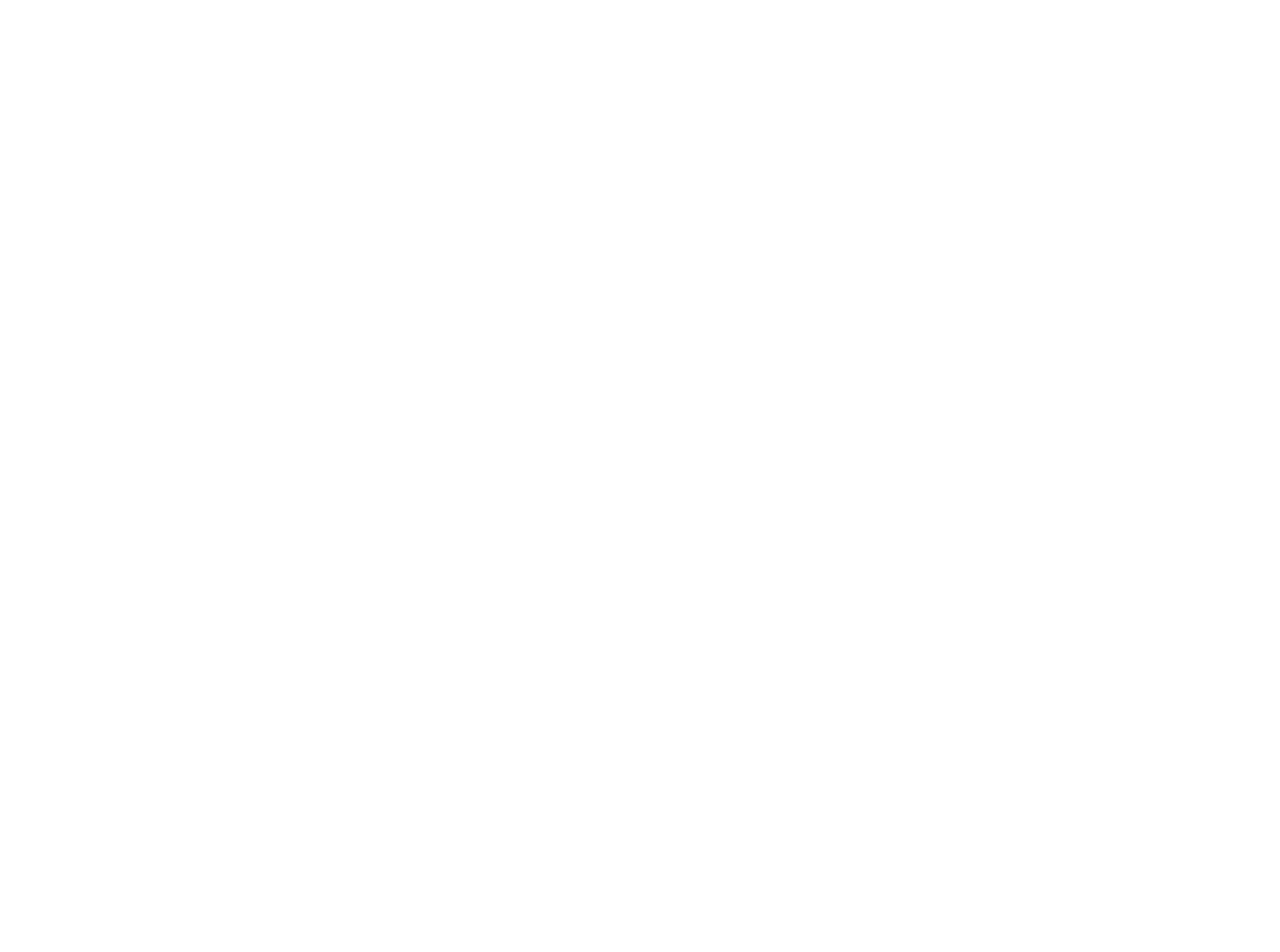
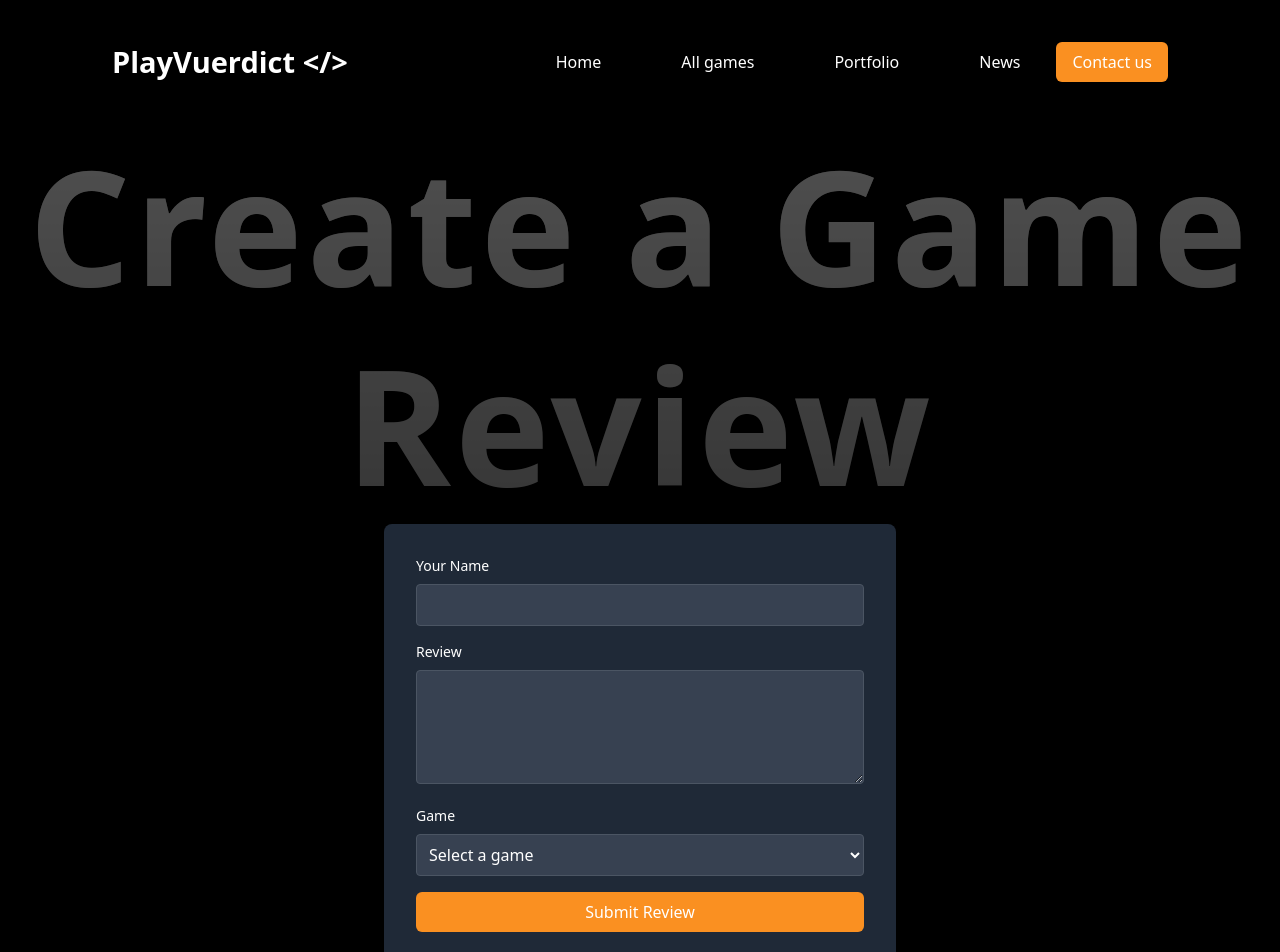
Before and after one commit to Wtheodoro/play-vuerdict, a Vue app: page /add-review in a window 1280 px wide. Before the commit this address had no page. Shown: the top 952 px of the page. Before the commit the page ends 800 px from the top, so only its background shows below. Built offline with nearby package versions, Linux system fonts and the light colour scheme; what oh-vue-icons would draw is missing.

Commit message:
feat: add review form

```diff
--- a/index.html
+++ b/index.html
@@ -1,10 +1,10 @@
-<!DOCTYPE html>
+<!doctype html>
 <html lang="en">
   <head>
-    <meta charset="UTF-8">
-    <link rel="icon" href="/favicon.ico">
-    <meta name="viewport" content="width=device-width, initial-scale=1.0">
-    <title>Vite App</title>
+    <meta charset="UTF-8" />
+    <link rel="icon" href="/favicon.ico" />
+    <meta name="viewport" content="width=device-width, initial-scale=1.0" />
+    <title>Play Vuerdict</title>
   </head>
   <body>
     <div id="app"></div>
--- /dev/null
+++ b/src/components/GameReviewForm.vue
@@ -0,0 +1,64 @@
+<script setup>
+import { ref } from 'vue'
+
+const games = ref([
+  { id: 1, name: 'Game 1' },
+  { id: 2, name: 'Game 2' },
+  { id: 3, name: 'Game 3' }
+])
+
+const form = ref({
+  author: '',
+  review: '',
+  game: ''
+})
+
+const submitForm = () => {
+  console.log('Form Submitted:', form.value)
+}
+</script>
+
+<template>
+  <div class="p-8 bg-gray-800 text-white rounded-lg shadow-md max-w-lg mx-auto">
+    <form @submit.prevent="submitForm">
+      <div class="mb-4">
+        <label for="author" class="block text-sm font-medium mb-2">Your Name</label>
+        <input
+          v-model="form.author"
+          type="text"
+          id="author"
+          class="w-full p-2 border border-gray-600 rounded bg-gray-700 focus:outline-none focus:border-gray-400"
+          required
+        />
+      </div>
+      <div class="mb-4">
+        <label for="review" class="block text-sm font-medium mb-2">Review</label>
+        <textarea
+          v-model="form.review"
+          id="review"
+          rows="4"
+          class="w-full p-2 border border-gray-600 rounded bg-gray-700 focus:outline-none focus:border-gray-400"
+          required
+        ></textarea>
+      </div>
+      <div class="mb-4">
+        <label for="game" class="block text-sm font-medium mb-2">Game</label>
+        <select
+          v-model="form.game"
+          id="game"
+          class="w-full p-2 border border-gray-600 rounded bg-gray-700 focus:outline-none focus:border-gray-400"
+          required
+        >
+          <option disabled value="">Select a game</option>
+          <option v-for="game in games" :key="game.id" :value="game.name">{{ game.name }}</option>
+        </select>
+      </div>
+      <button
+        type="submit"
+        class="w-full py-2 bg-orange-light text-white rounded-md transition duration-300 ease-in-out hover:bg-orange-500"
+      >
+        Submit Review
+      </button>
+    </form>
+  </div>
+</template>
--- a/src/components/TrendingGameCard.vue
+++ b/src/components/TrendingGameCard.vue
@@ -1,12 +1,25 @@
+<script setup>
+import { useRouter } from 'vue-router'
+
+const router = useRouter()
+
+const MOCK_GAME_NAME = 'Prince of Persia The Lost Crown'
+
+const handleClick = () => {
+  const gameSlug = MOCK_GAME_NAME.toLowerCase().replace(/\s+/g, '_')
+  router.push(`/games/${gameSlug}/123`)
+}
+</script>
+
 <template>
-  <div class="w-64 flex flex-col items-center">
+  <div class="w-64 flex flex-col items-center" @click="handleClick">
     <img
       src="../assets/images/princeOfPersia.avif"
       alt="prince of persia"
       class="w-64 h-72 rounded-lg hover:scale-105 transition duration-200 ease-in-out cursor-pointer"
     />
 
-    <p>Prince of Persia The Lost Crown</p>
+    <p class="mt-4">Prince of Persia The Lost Crown</p>
 
     <div class="w-full flex items-center mt-3 gap-1">
       <v-icon name="md-localfiredepartment" class="text-red-500" />
--- a/src/router/index.ts
+++ b/src/router/index.ts
@@ -20,9 +20,14 @@
       component: () => import('../views/AllGamesView.vue')
     },
     {
-      path: '/games/:name-:id',
-      name: 'game',
+      path: '/games/:name/:id',
+      name: 'games',
       component: () => import('../views/games/GameView.vue')
+    },
+    {
+      path: '/add-review',
+      name: 'review',
+      component: () => import('../views/AddReviewView.vue')
     }
   ]
 })
--- /dev/null
+++ b/src/views/AddReviewView.vue
@@ -0,0 +1,14 @@
+<script setup>
+import GameReviewForm from '../components/GameReviewForm.vue'
+import Header from '../components/Header.vue'
+import SectionTitle from '../components/SectionTitle.vue'
+</script>
+
+<template>
+  <main class="min-h-screen bg-black text-white pb-20">
+    <Header />
+
+    <SectionTitle>Create a Game Review</SectionTitle>
+    <GameReviewForm />
+  </main>
+</template>
```
